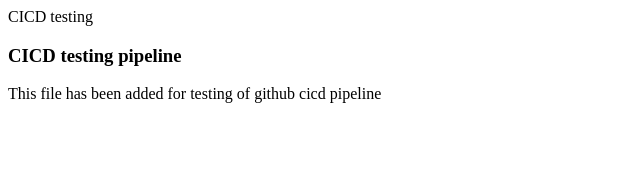
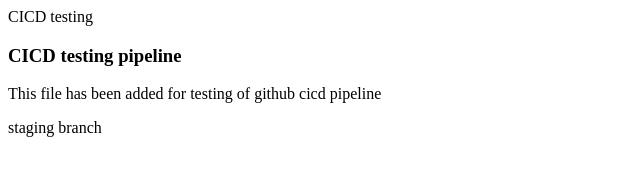
Before and after one commit to NikhilBhole/test-for-aws, a plain HTML site: page index.html in a window 1280 px wide. Shown: the whole page, without its empty margins (0-640 px from the left). Drawn offline with Linux system fonts and the light colour scheme.

Commit message:
push to staging branch

```diff
--- a/index.html
+++ b/index.html
@@ -3,5 +3,6 @@
 	<body>
 		<h3> CICD testing pipeline </h3>
 		<p>This file has been added for testing of github cicd pipeline</p>
+		<p>staging branch</p>
 	</body>
 </html>
```
